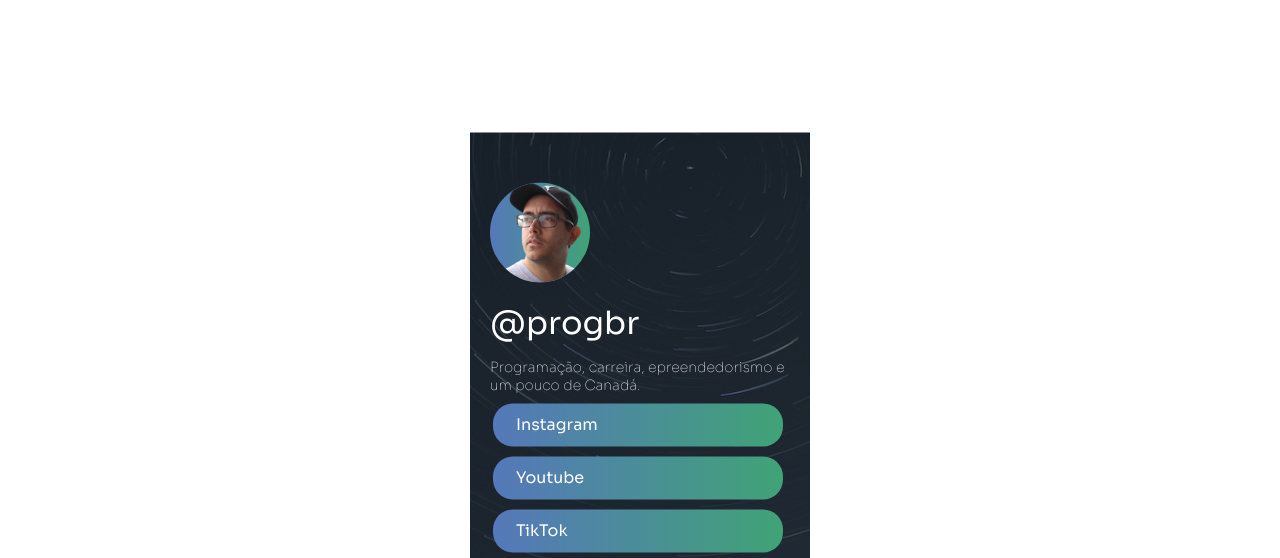
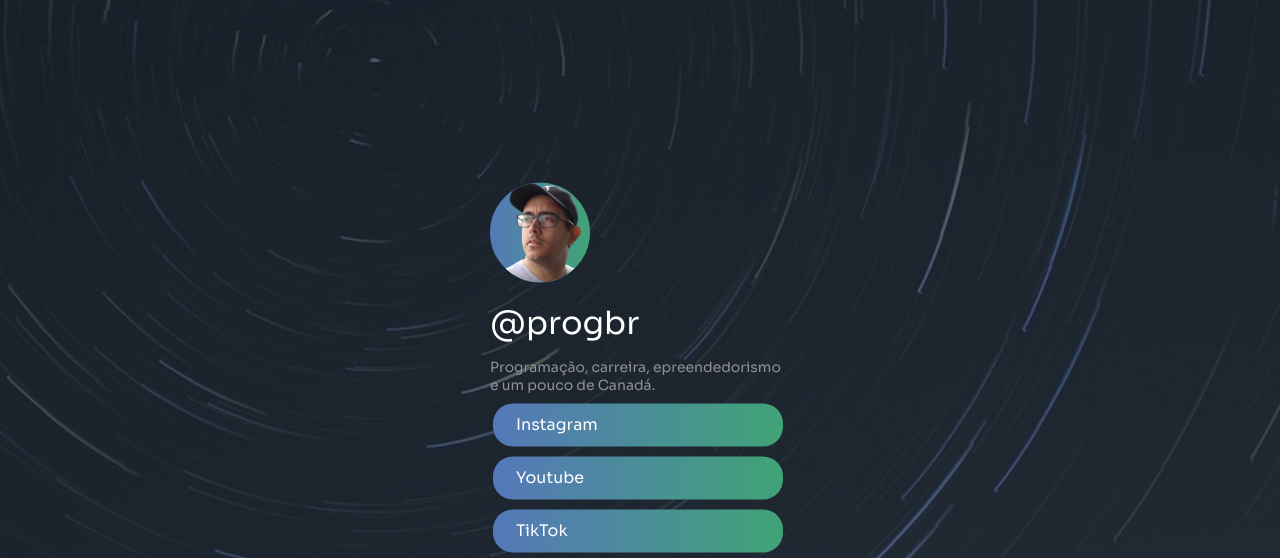
Before and after one commit to Gvbr1el/social-links, a plain HTML site: page index.html in a window 1280 px wide. Shown: the top 558 px of the page. Drawn offline with Linux system fonts and the light colour scheme; a web font is replaced by a local one.

Commit message:
background

```diff
--- a/style.css
+++ b/style.css
@@ -1,9 +1,20 @@
-body, html,*{
+*{
     margin: 0;
     padding: 0;
     color: #FFFFFF;
     font-family: 'Sora', Arial, Helvetica, sans-serif;
     font-weight: 400;
+}
+
+html{
+    height: 100%;
+}
+
+body{
+    background-image: url(/images/background.jpg);
+    background-repeat: no-repeat;
+    background-size: cover;
+    height: 100%;
 }
 
 a{
@@ -12,9 +23,6 @@ a{
 }
 
 #container{
-    background-image: url(/images/background.jpg);
-    background-repeat: no-repeat;
-    background-size: cover;
     width: 300px;
     padding: 50px 20px;
     position: absolute;
@@ -40,8 +48,9 @@ head{
 }
 
 #profile-description{
-    font-weight: 100;
+    font-weight: 400;
     font-size: 14px;
+    color: #919193;
 }
 
 #link-list{
```
